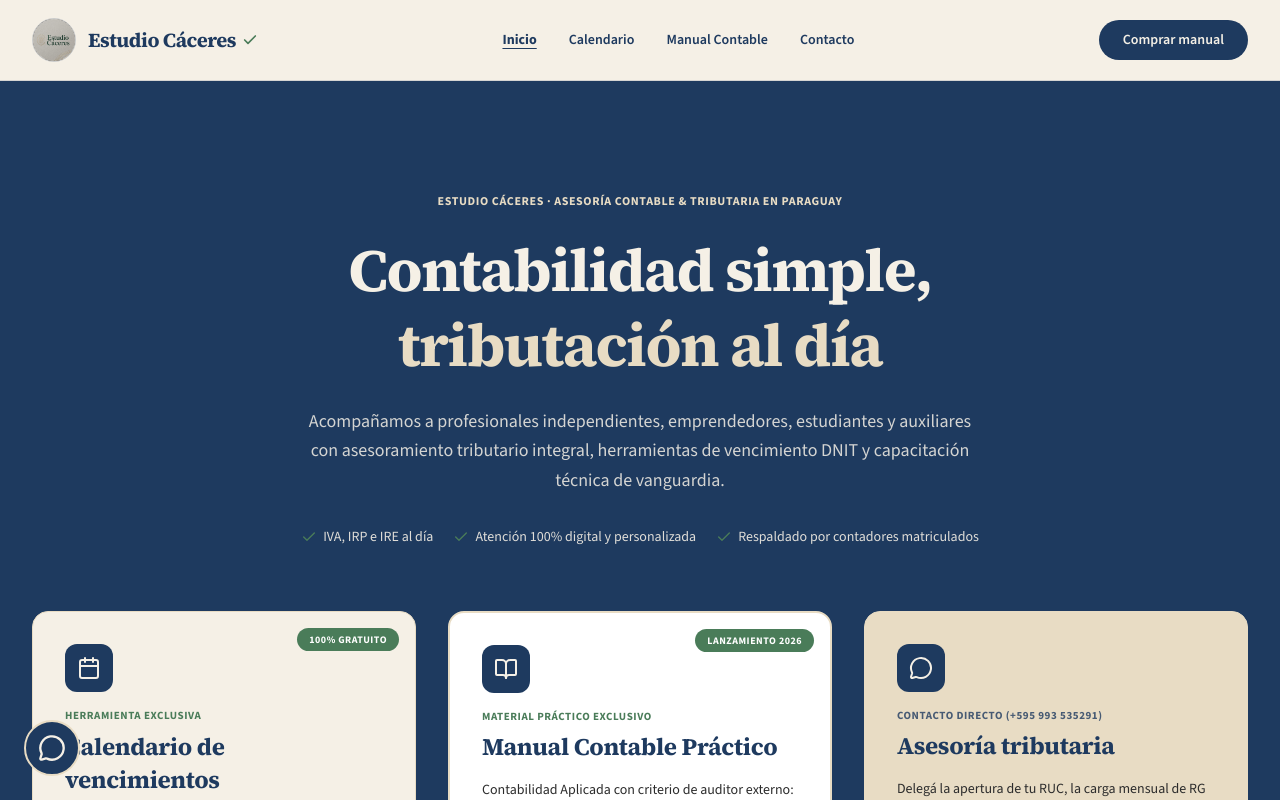
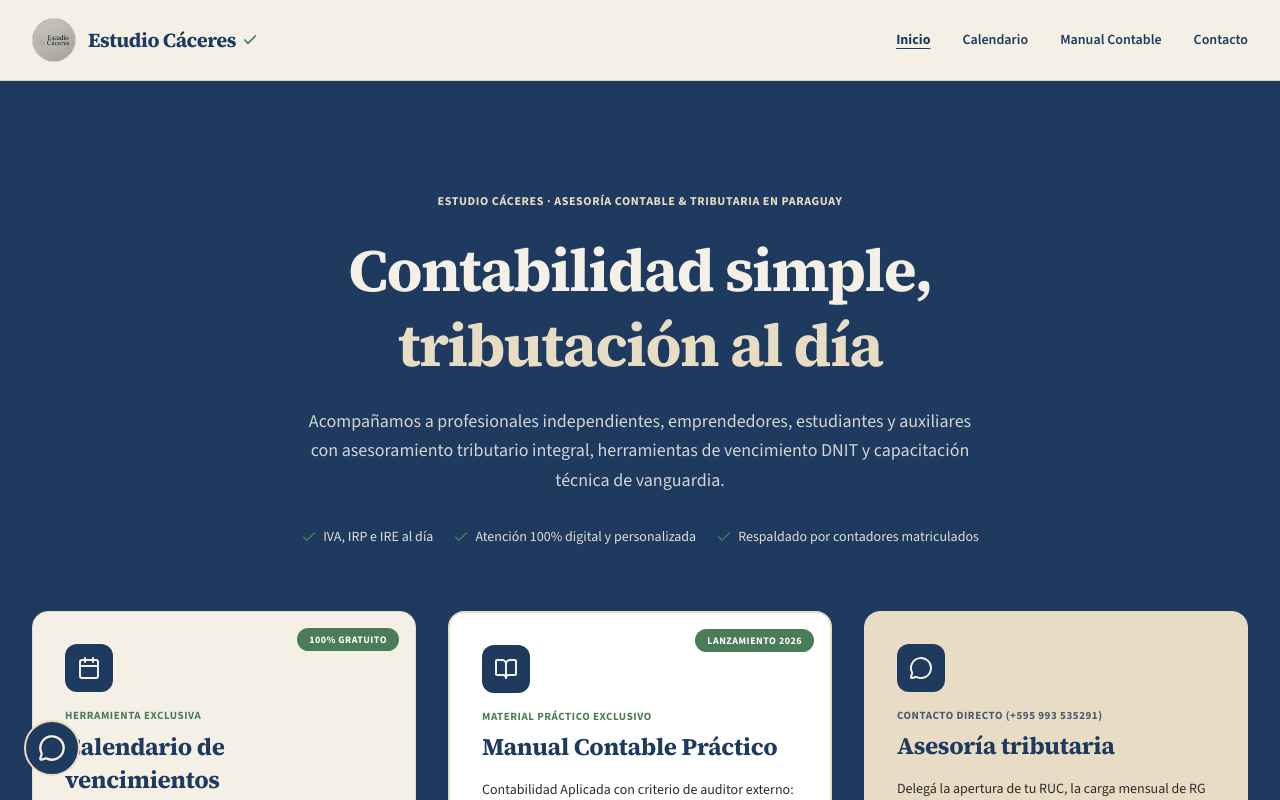
Before and after one commit to manuelias17/estudio-caceres-py, a React (Vite) app: page / in a window 1280 px wide. Shown: the top 800 px of the page. Built offline with nearby package versions, Linux system fonts and the light colour scheme.

Commit message:
refactor(layout): remove primary CTA buttons
Delete "Comprar manual" buttons from the header and mobile menu to simplify navigation.

```diff
--- a/src/components/Layout.tsx
+++ b/src/components/Layout.tsx
@@ -87,20 +87,6 @@ export default function Layout() {
               </a>
             </nav>
 
-            {/* Zone 3: Primary CTA "Comprar manual" (Azul noche #1E3A5F, texto crema #F5F0E6, radio completo) */}
-            <div className="hidden sm:flex items-center shrink-0">
-              <Link
-                to="/manual#opciones-compra"
-                onClick={() => {
-                  if (location.pathname === '/manual') {
-                    scrollToSection('opciones-compra');
-                  }
-                }}
-                className="inline-flex items-center justify-center px-6 py-2.5 rounded-full text-sm font-semibold bg-[#1E3A5F] text-[#F5F0E6] hover:bg-[#162d4a] transition-colors whitespace-nowrap shrink-0 cursor-pointer"
-              >
-                Comprar manual
-              </Link>
-            </div>
 
             {/* Mobile Menu Button */}
             <button
@@ -214,13 +200,6 @@ export default function Layout() {
                 className="text-[#1E3A5F] hover:underline underline-offset-4 transition-colors py-1 cursor-pointer"
               >
                 El autor
-              </button>
-              <button
-                type="button"
-                onClick={() => scrollToSection('opciones-compra')}
-                className="font-semibold text-[#F5F0E6] bg-[#1E3A5F] px-4 py-1 rounded-full hover:bg-[#162d4a] transition-colors cursor-pointer"
-              >
-                Opciones de compra
               </button>
             </div>
           </div>
```
